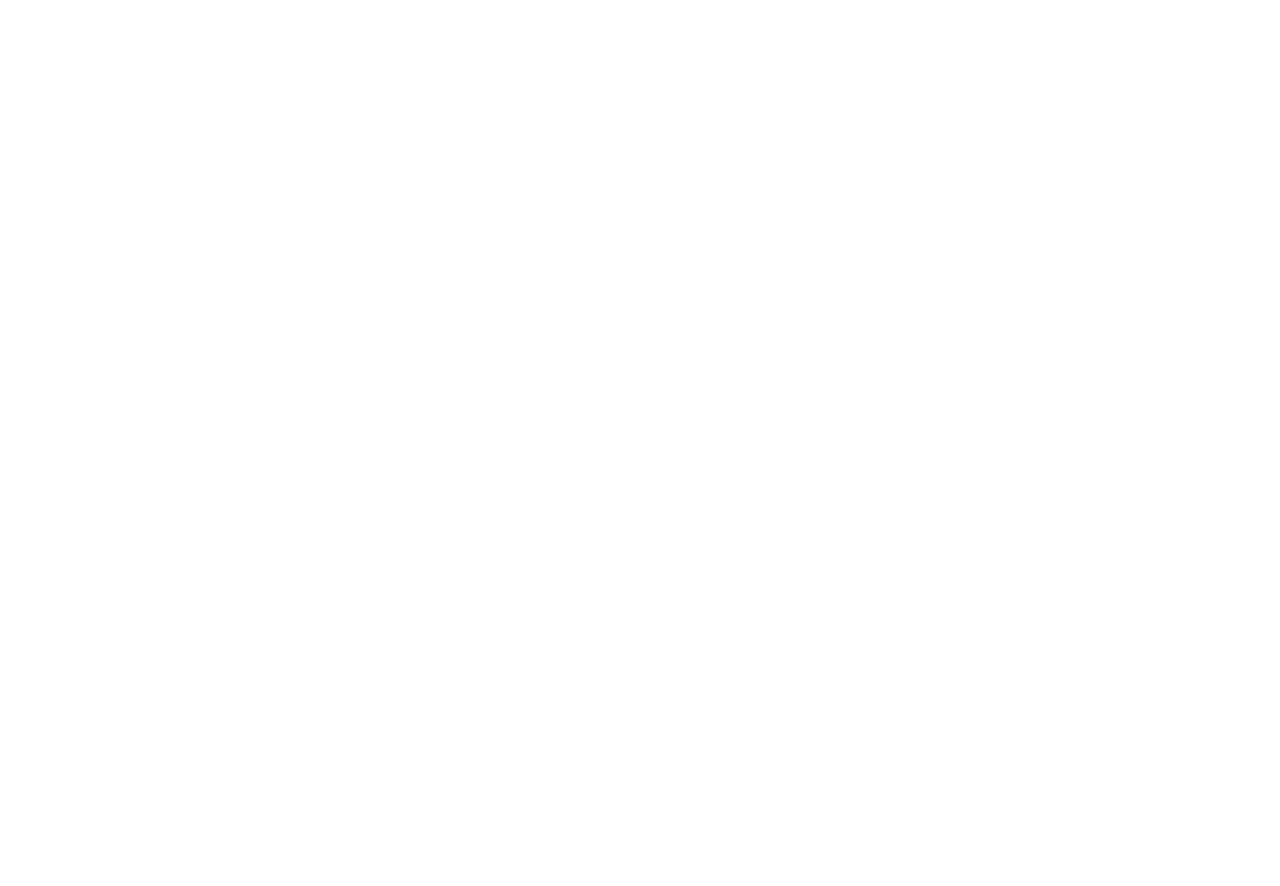
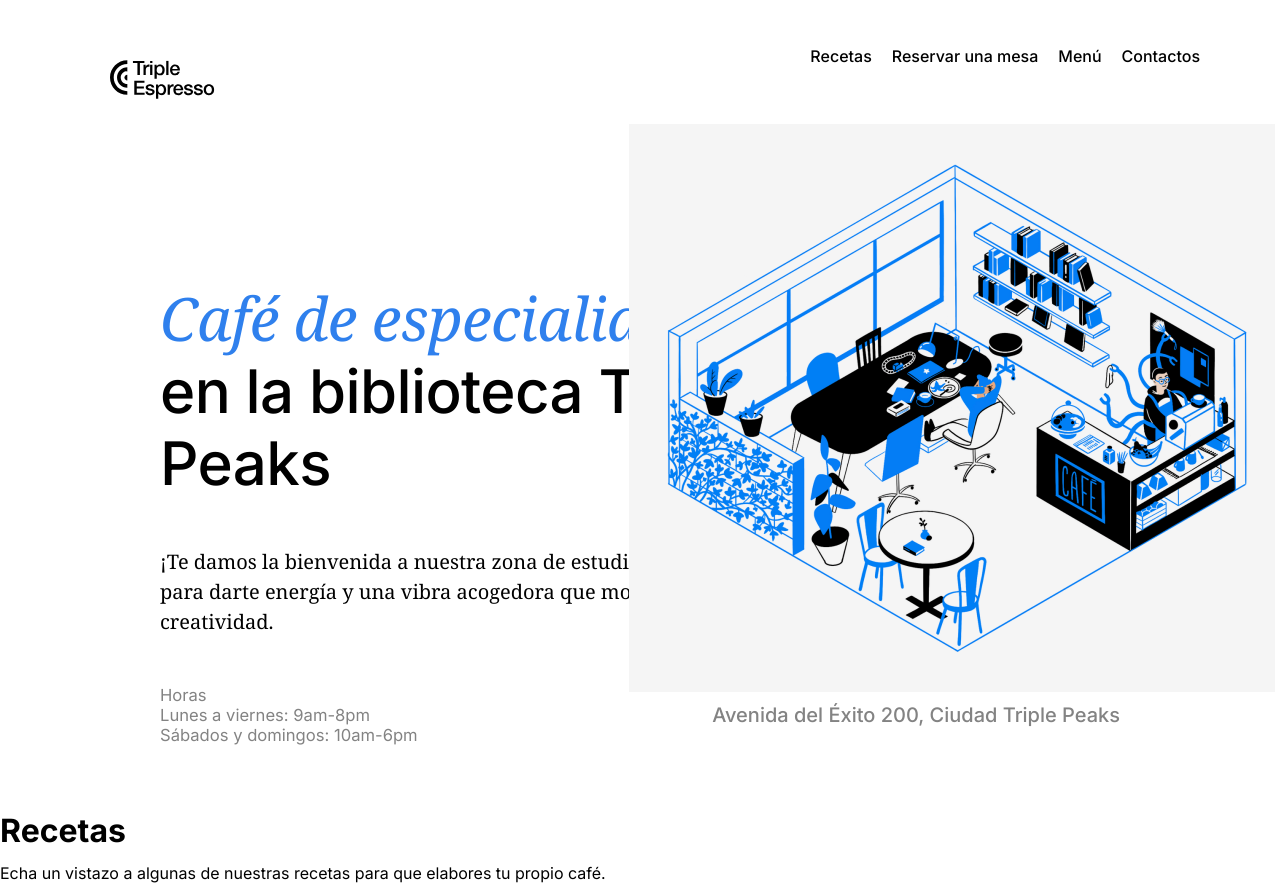
Before and after one commit to FranchescaF/web_project_coffeeshop, a plain HTML site: page index.html in a window 1280 px wide. Shown: the top 886 px of the page. Before the commit the page ends 800 px from the top, so only its background shows below. Drawn offline with Linux system fonts and the light colour scheme.

Commit message:
1er guardado

```diff
--- a/index.html
+++ b/index.html
@@ -22,10 +22,111 @@
   </head>
   <body>
     <div class="page">
-      <header class="header"></header>
+      <header class="header">
+        <!--<img
+            src="./images/background_header.svg"
+            alt="Imagen de fondo"
+            class="header__fondo"
+        />-->
+        <nav class="nav">
+          <img
+            src="./images/logo_coffeeshop_dark.svg"
+            alt="Triple Peaks Coffeshop Logo"
+            class="nav__logo"
+          />
+          <ul class="nav__links">
+            <li>
+              <a class="nav__link" href="#recetas" id="link-recetas">Recetas</a>
+            </li>
+            <li>
+              <a class="nav__link" href="#reservar_una_mesa" id="link-reservar_una_mesa"
+                >Reservar una mesa</a
+              >
+            </li>
+            <li>
+              <a class="nav__link" href="#menú" id="link-menú"
+                >Menú</a
+              >
+            </li>
+            <li>
+              <a class="nav__link" href="#contactos" id="link-contactos"
+                >Contactos</a
+              >
+            </li>
+          </ul>
+        </nav>
+        <h1 class="header__title">
+          <span class="header__title_span-accent">Café de especialidad</span>
+          <br>en la biblioteca Triple Peaks<br/>
+        </h1>
+        <p class="header__description">
+          ¡Te damos la bienvenida a nuestra zona de estudio! Aquí tenemos café para darte energía y una vibra acogedora que motivarán tu creatividad.
+        </p>
+        <img
+          src="./images/inside_coffee_shop.png"
+          alt="Ilustration 'Inside Coffeshop'"
+          class="header__image"
+        />
+        <div class="header__footer">
+          <h5>
+            <ul class="header__list">Horas
+              <li class="header__list-item">Lunes a viernes: 9am-8pm</li>
+              <li class="header__list-item">Sábados y domingos: 10am-6pm</li>
+            </ul>
+          </h5>
+          <p class="header__address">
+            Avenida del Éxito 200, Ciudad Triple Peaks
+          </p>
+        </div>
+      </header>
       <main class="content">
-        <section class="recipes"></section>
-        <section class="reservation"></section>
+        <section class="recipes">
+          <h1 class="recipes__title">Recetas</h1>
+          <p class="recipes__subtitle">Echa un vistazo a algunas de nuestras recetas para que elabores tu propio café.</p>
+          <videos class="recipes__videos">
+            <iframe
+            class="recipes__iframe"
+            width="560"
+            height="315"
+            src="https://www.youtube.com/embed/j6VlT_jUVPc?si=vlT3tGvOtLrs2J4N"
+            title="YouTube video player"
+            frameborder="0"
+            allow="accelerometer; autoplay; clipboard-write; encrypted-media; gyroscope; picture-in-picture; web-share" allowfullscreen>
+            </iframe>
+            <iframe
+            width="560"
+            height="315"
+            src="https://www.youtube.com/embed/st571DYYTR8?si=RtihR0d6T7l0Kg2x"
+            title="YouTube video player"
+            frameborder="0"
+            allow="accelerometer; autoplay; clipboard-write; encrypted-media; gyroscope; picture-in-picture; web-share" allowfullscreen>
+            </iframe>
+          </videos>
+          <div class="recipes__video-caption"></div>
+        </section>
+        <section class="reservation">
+          <h1 class="reservation__title">Reservation</h1>
+          <form class="reservation__form form">
+            <fieldset class="form__fieldset">
+              <label class="form__label" for="Nombre">Nombre *
+                <input class="form__input" type="text" name="nombre" placeholder="Nombre y Apellido" required>
+              </label>
+              <label class="form__label" for="Nombre">Número de comensales *
+                <input class="form__input" type="number" name="number" placeholder="1-8" required>
+              </label>
+              <label class="form__label" for="datetime">Fecha y hora *
+                <input class="form__input" type="datetime-local" name="Fecha y hora" placeholder="mm/dd/aa" required>
+              </label>
+              <label class="form__label" for="email">Tu correo electrónico *
+                <input class="form__input" type="email" name="email" placeholder="email@email.com" required>
+              </label>
+              <button class="form__button" type="submit">Reservar una mesa</button>
+              <label>
+                <input class="form__input" type="checkbox" name="Acepto los términos de uso">
+                Acepto los términos de uso
+              </label>
+            </fieldset>
+          </form>
         <section class="menu"></section>
         <section class="about"></section>
       </main>
--- /dev/null
+++ b/pages/header.css
@@ -0,0 +1,125 @@
+.header {
+  color: #ffffff;
+  display: flex;
+  flex-direction: column;
+  height: 100vh;
+  min-height: 720px;
+  max-height: 800px;
+  padding: 30px 80px 40px;
+  position: relative;
+  box-sizing: border-box;
+  background-color: #ffffff;
+  color: #000000;
+}
+
+/*.header__fondo {
+  display: flex;
+}*/
+
+.nav {
+  /* Agrega las propiedades flex aquí */
+  justify-content: space-between; /*para que uno este al extremo de otro*/
+  display: flex; /*alinea el 1er contenedor en general: el logo y links*/
+}
+
+.nav__logo {
+  height: 39px;
+  width: 105px;
+  position: relative;
+  margin: 30px 0px 0px 30px;
+}
+
+.nav__links {
+  /* Restablece los estilos predeterminados de list aquí */
+  display: flex; /*alinear el 2do contenedor que esta dentro del 1ro: solo links*/
+  margin-top: 30px 80px 0 124px;
+  list-style: none; /*eliminación de viñetas*/
+  column-gap: 20px; /*separación entre elementos*/
+  padding: 0; /*relleno entre la letra y su contorno*/
+}
+
+.nav__link {
+  color: #000000;
+  text-decoration: none;
+  font-family: "Inter";
+  font-style: normal;
+  font-weight: 500;
+  font-size: 16px;
+  line-height: 20px;
+}
+
+.nav__link:hover {
+  color: #1f69c9;
+}
+
+.header__title {
+  margin-top: 183px;
+  margin-bottom: 28px;
+  margin-left: 80px;
+  max-width: 729px;
+  font-family: "Inter";
+  font-style: normal;
+  font-weight: 500;
+  font-size: 60px;
+  line-height: 72px;
+  letter-spacing: -0.6px;
+  color: black;
+}
+
+.header__title_span-accent {
+  font-family: "Noto Serif";
+  font-style: italic;
+  font-weight: normal;
+  font-size: 60px;
+  line-height: 72px;
+  color: #2f80ed;
+}
+
+.header__description {
+  top: 28px;
+  margin-left: 80px;
+  max-width: 683px;
+  font-family: "Noto Serif";
+  font-style: normal;
+  font-weight: normal;
+  font-size: 20px;
+  line-height: 30px;
+}
+
+.header__image {
+  z-index: 1;
+  position: absolute;
+  width: 646px;
+  height: 568px;
+  top: 124px;
+  right: 5px;
+}
+
+.header__footer {
+  bottom: 40px;
+  left: 80px;
+  margin-top: auto;
+  width: 100%;
+  display: flex;
+  align-items: center;
+  justify-content: space-between;
+  box-sizing: border-box;
+  font-family: "Inter";
+  font-style: normal;
+  font-weight: 500;
+  font-size: 20px;
+  color: #838383;
+}
+
+.header__list {
+  list-style-type: none;
+  padding: 0;
+  font-weight: normal;
+  margin: 0 0 40px 80px;
+}
+
+.header__address {
+  margin-bottom: 40px;
+  margin-right: 80px;
+  margin-top: 0;
+}
--- a/pages/index.css
+++ b/pages/index.css
@@ -1,3 +1,6 @@
+@import url("header.css");
+@import url("recipes.css");
+@import url("reservation.css");
 .page {
   min-width: 1100px;
   max-width: 1600px;
@@ -5,4 +8,5 @@
   font-family: "Inter", arial, sans-serif;
   font-size: 16px;
   line-height: 20px; /*altura de linea*/
+  color: black;
 }
--- /dev/null
+++ b/pages/recipes.css
@@ -0,0 +1,14 @@
+.recipes__title {
+}
+
+.recipes__subtitle {
+}
+
+.recipes__videos {
+}
+
+.recipes__iframe {
+}
+
+.recipes__video-caption {
+}
--- /dev/null
+++ b/pages/reservation.css
@@ -0,0 +1,40 @@
+.reservation {
+  display: flex;
+  flex-direction: column;
+  align-items: center;
+}
+
+.reservation__title {
+  margin-top: 100px;
+  margin-bottom: 80px;
+}
+
+.form__fieldset {
+  display: flex;
+  flex-direction: column;
+  align-items: center;
+  border: none;
+}
+
+.form__input {
+  border-radius: 4px;
+}
+
+.form__label {
+  display: flex;
+  flex-direction: column;
+  margin-bottom: 8px;
+}
+
+.form__button {
+  height: 60px;
+  margin-top: 32px;
+  margin-bottom: 32px;
+  line-height: 20px;
+  background-color: #2f80ed;
+  color: white;
+  width: 385px;
+}
+
+.form__checkbox {
+}
```
Also changed, not shown: 2 other files.
